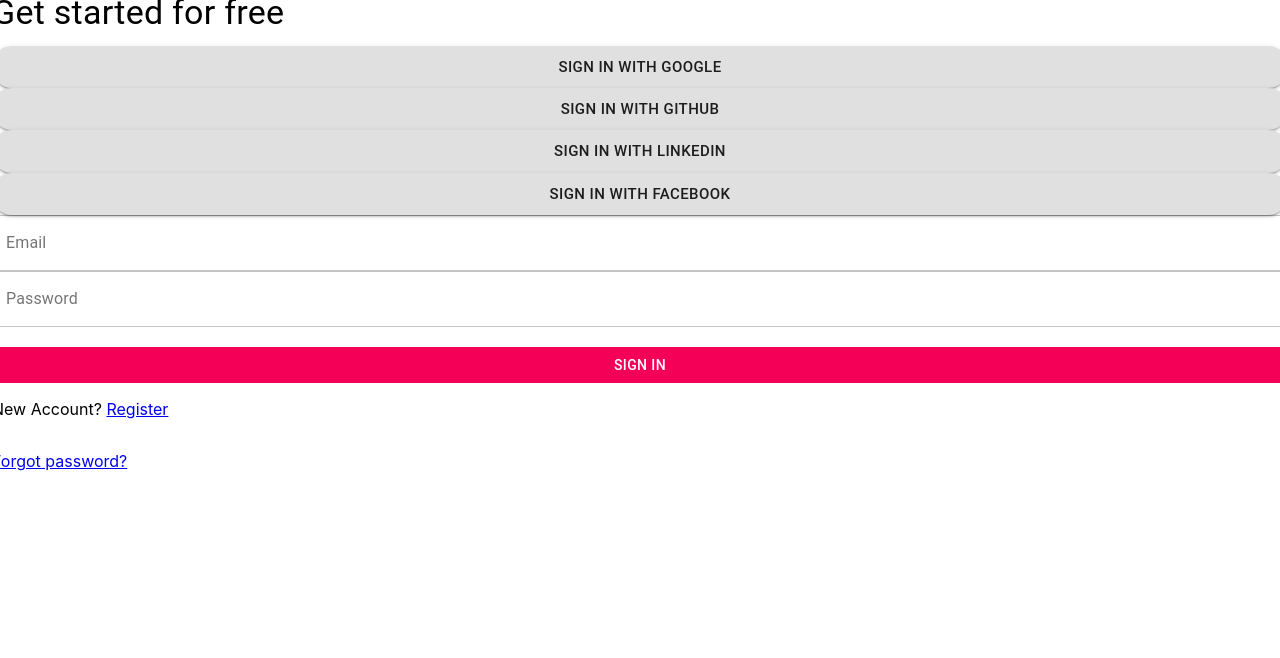
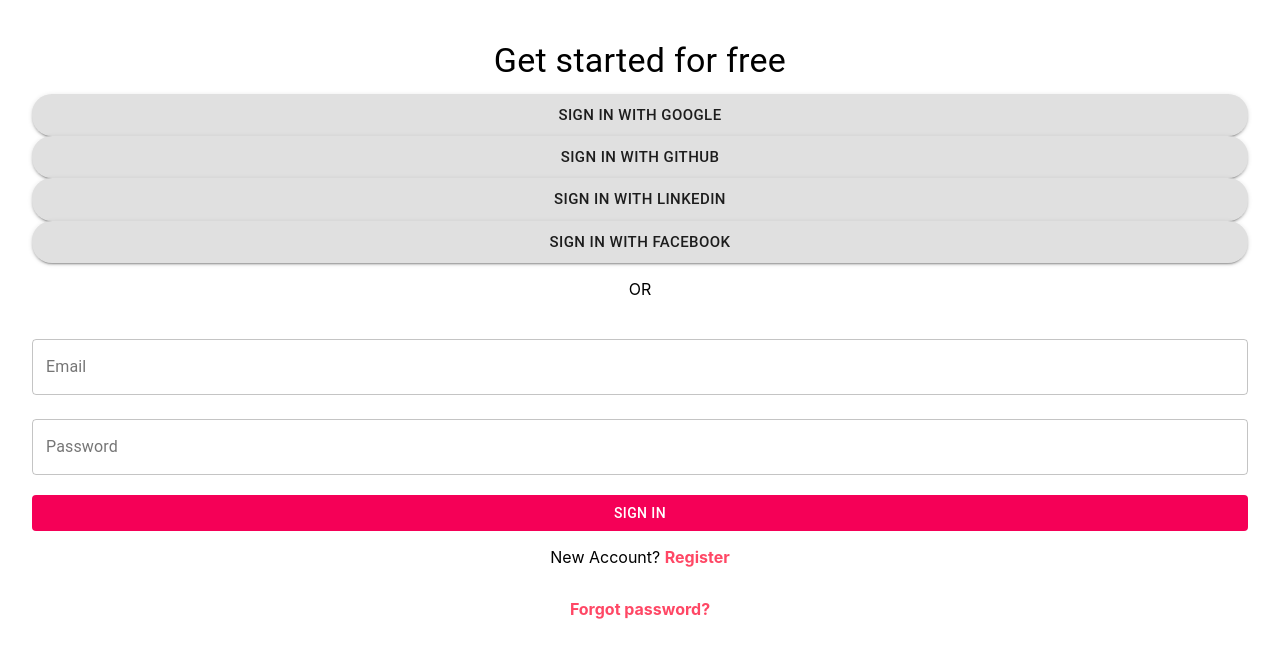
Before and after one commit to 3xen11/neoteric-academy-project, a React (Create React App) app in the folder app/: page / in a window 1280 px wide. Shown: the top 658 px of the page. Built offline with nearby package versions, Linux system fonts and the light colour scheme.

Commit message:
chore(pages): styling

```diff
--- a/app/src/Components/TextFields/TextfieldSigninForm.tsx
+++ b/app/src/Components/TextFields/TextfieldSigninForm.tsx
@@ -8,9 +8,10 @@
     Type: string,
     AutoComplete?: string,
     Key?: string,
+    ClassName?: string;
 }
 
-const TextfieldSigninForm: FC<ChildProps> = ({LabelText, Type, AutoComplete, Key}): ReactElement => {
+const TextfieldSigninForm: FC<ChildProps> = ({LabelText, Type, AutoComplete, Key, ClassName}): ReactElement => {
 
     return (
         <TextField
@@ -20,6 +21,7 @@
             autoComplete={AutoComplete}
             variant="outlined"
             key={Key}
+            className={ClassName}
         />
     )
 }
--- a/app/src/Pages/SigninRegisterPages/UserSigninForm.tsx
+++ b/app/src/Pages/SigninRegisterPages/UserSigninForm.tsx
@@ -17,9 +17,11 @@
 
 
     return (
-        <Grid container direction='column' spacing={2}>
+        <Grid container direction='column' spacing={2} className={styles.GridContainer}>
                 <Typography
-                variant="h4" gutterBottom>
+                variant="h4"
+                gutterBottom
+                className={styles.HeaderText}>
                     Get started for free
                 </Typography>
 
@@ -28,9 +30,10 @@
                     <SocialSigninButton> Sign in with Linkedin</SocialSigninButton>
                     <SocialSigninButton> Sign in with Facebook</SocialSigninButton>
 
+                <p>OR</p>
 
-                <TextfieldSigninForm LabelText="Email" Type='text' Key='1'/>
-                <TextfieldSigninForm LabelText="Password" Type='password' Key='2' />
+                <TextfieldSigninForm LabelText="Email" Type='text' Key='1' ClassName={styles.Textfield}/>
+                <TextfieldSigninForm LabelText="Password" Type='password' Key='2' ClassName={styles.Textfield}/>
                 <br/>
                 <SigninRegisterButton>Sign In</SigninRegisterButton>
 
--- a/app/src/Styles/UserSigninForm.module.scss
+++ b/app/src/Styles/UserSigninForm.module.scss
@@ -1,7 +1,27 @@
-.SocialSignin {
-    background-color: white !important;
-    box-shadow: none !important;
-    border: 1px solid rgba(160, 160, 160, 0.432) !important;
-    width: 90% !important;
-    margin: auto !important;
+.GridContainer{
+    width: 95% !important;
+    // background-color: blue;
+    margin:auto !important;
+    height: 100vh;
+
+    .HeaderText{
+        margin-top: 5vh !important;
+        text-align: center !important;
+        align-items: center !important;
+    }
+
+    p{
+        text-align: center !important;
+        align-items: center !important;
+    }
+
+    .Textfield{
+        margin: 3vh auto 0 !important;
+        width: 100% !important;
+    }
+    a{
+        text-decoration: none;
+        font-weight: bold;
+        color: rgb(255, 71, 101);
+    }
 }
```
